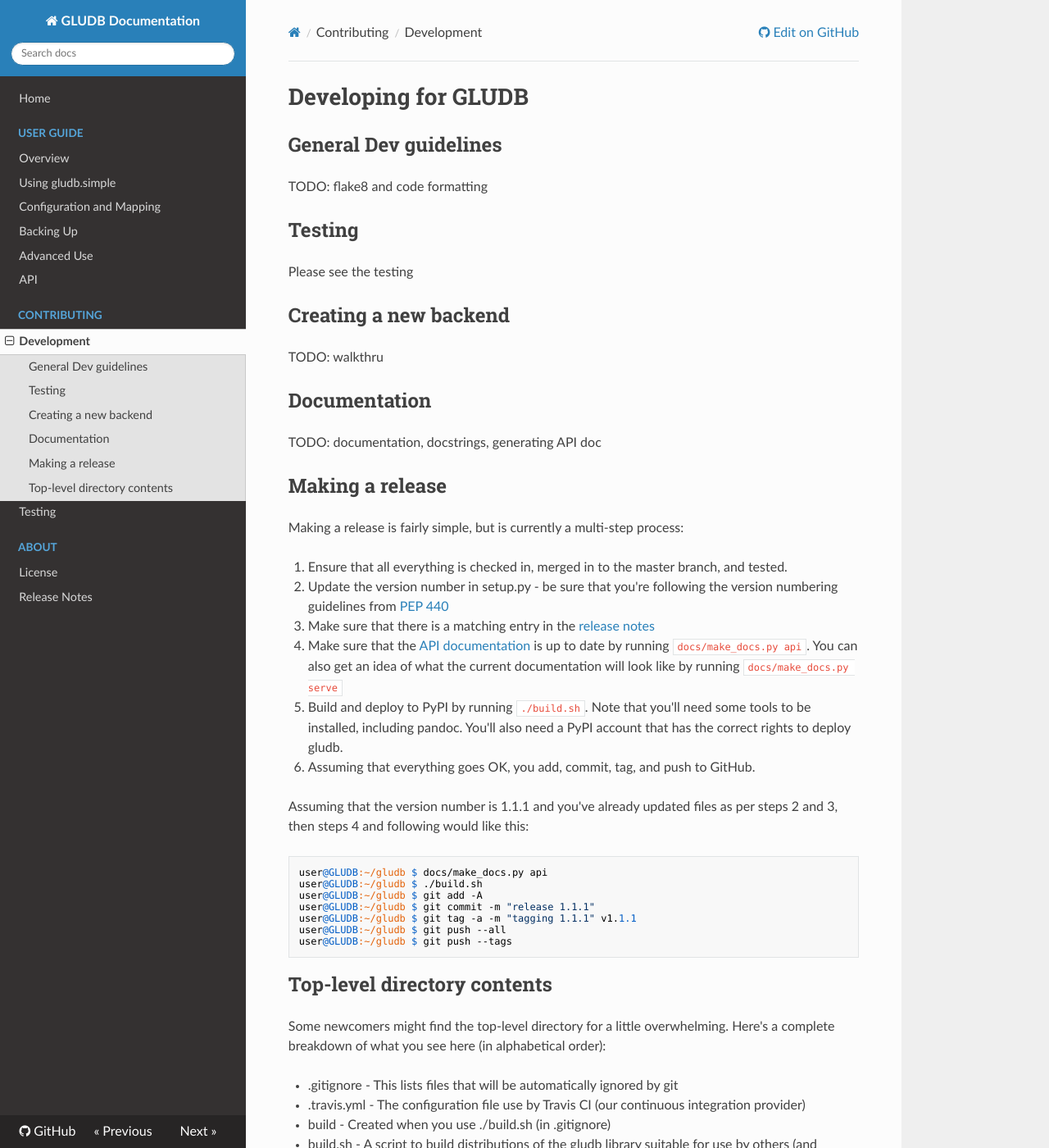
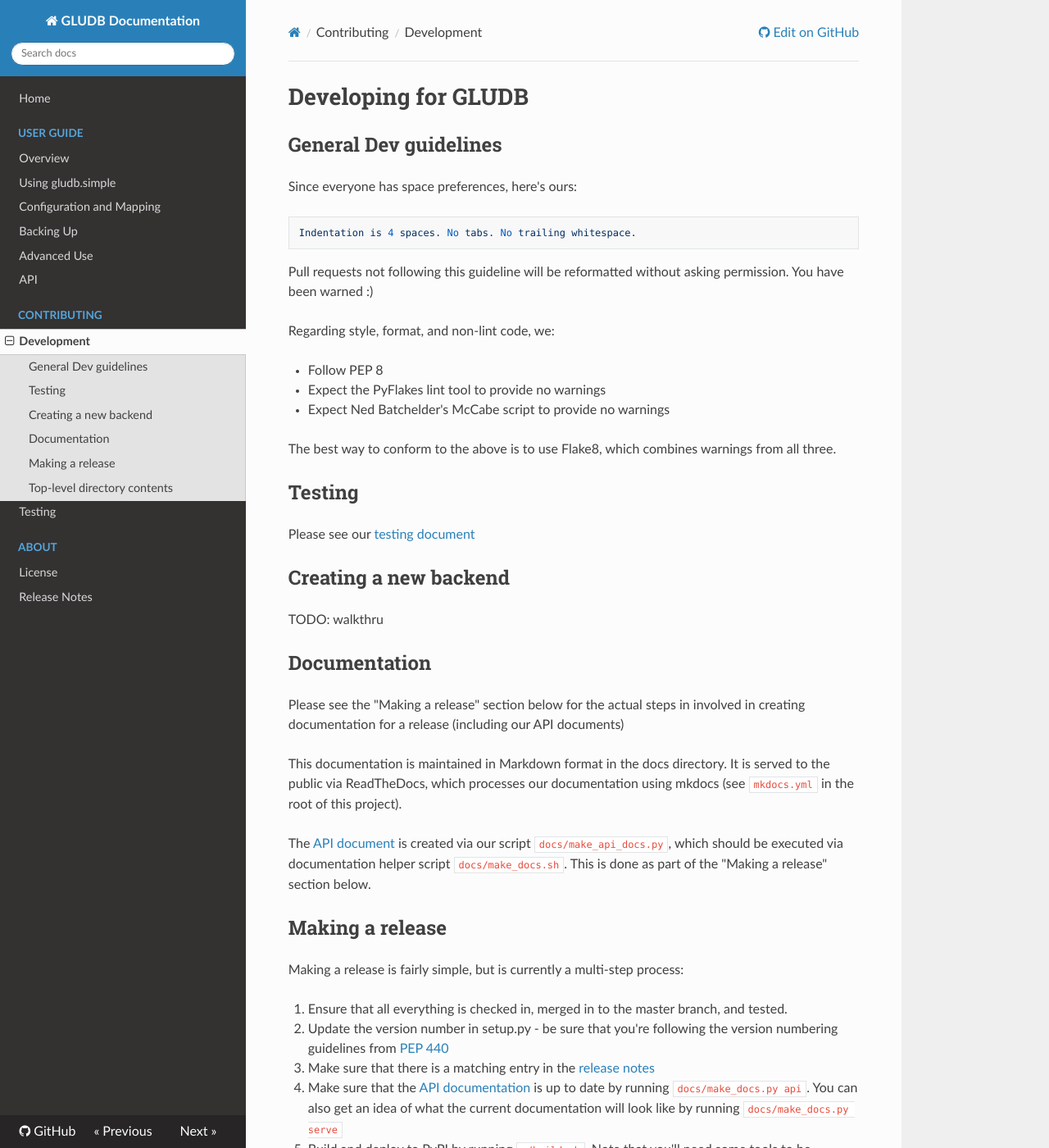
Before and after one commit to memphis-iis/GLUDB, an MkDocs documentation site: the page built from docs/development.md, in a window 1280 px wide and 1400 px high. Shown: the whole window at 82% size. Built offline with MkDocs 1.6.1, drawn with Linux system fonts in a browser that asks for light colours; nearby versions of some CDN libraries; old or Windows-style settings are respelled for this version of MkDocs.

Commit message:
doc adds [ci skip]

```diff
--- a/docs/development.md
+++ b/docs/development.md
@@ -2,11 +2,25 @@
 
 ## General Dev guidelines
 
-TODO: flake8 and code formatting
+Since everyone has space preferences, here's ours:
+
+    Indentation is 4 spaces. No tabs. No trailing whitespace.
+
+Pull requests not following this guideline will be reformatted without asking
+permission. You have been warned :)
+
+Regarding style, format, and non-lint code, we:
+
+* Follow PEP 8
+* Expect the PyFlakes lint tool to provide no warnings
+* Expect Ned Batchelder's McCabe script to provide no warnings
+
+The best way to conform to the above is to use Flake8, which combines warnings
+from all three.
 
 ## Testing
 
-Please see the testing
+Please see our [testing document](testing.md)
 
 ## Creating a new backend
 
@@ -14,7 +28,16 @@
 
 ## Documentation
 
-TODO: documentation, docstrings, generating API doc
+Please see the "Making a release" section below for the actual steps in
+involved in creating documentation for a release (including our API documents)
+
+This documentation is maintained in Markdown format in the docs directory. It
+is served to the public via ReadTheDocs, which processes our documentation
+using mkdocs (see `mkdocs.yml` in the root of this project).
+
+The [API document](api.md) is created via our script `docs/make_api_docs.py`,
+which should be executed via documentation helper script `docs/make_docs.sh`.
+This is done as part of the "Making a release" section below.
 
 ## Making a release
 
```
Also changed, not shown: docs/backups.md (+6 -7 lines), docs/config.md (+1 -3 lines), 1 other file.
